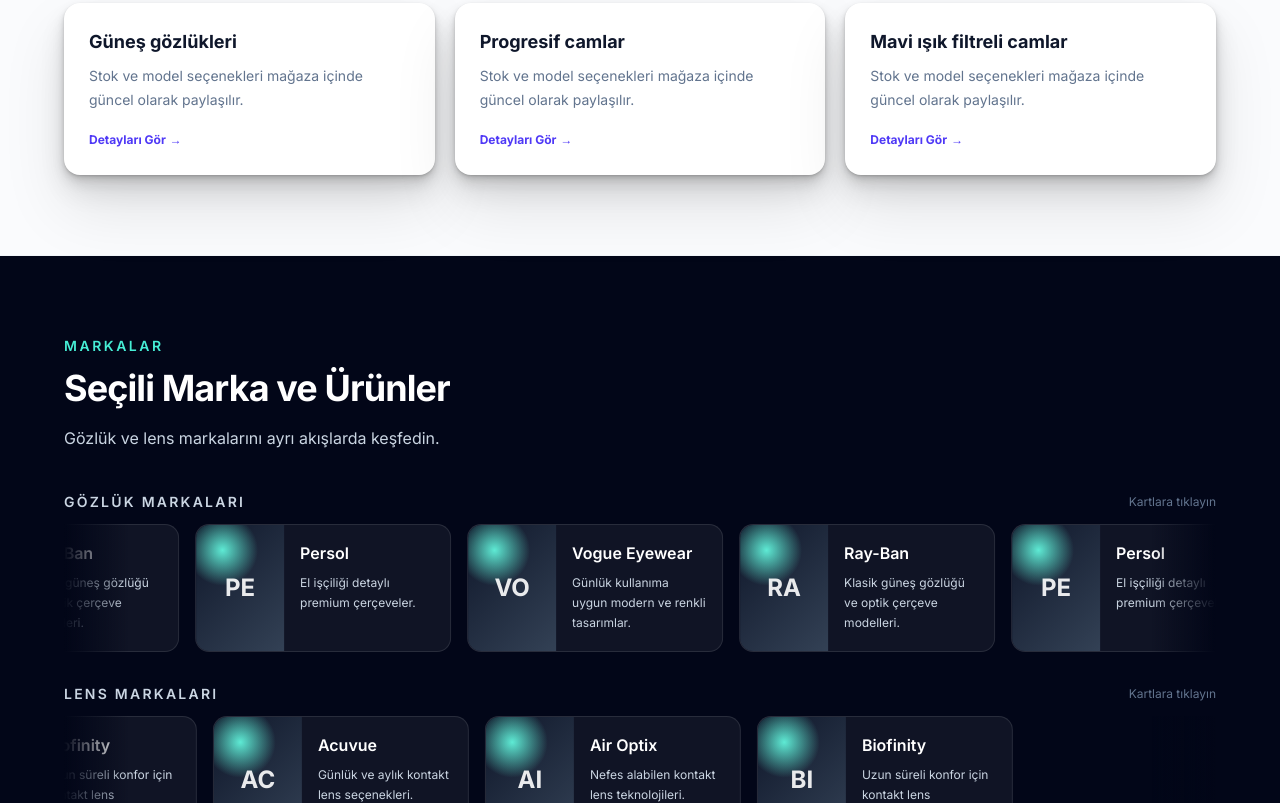
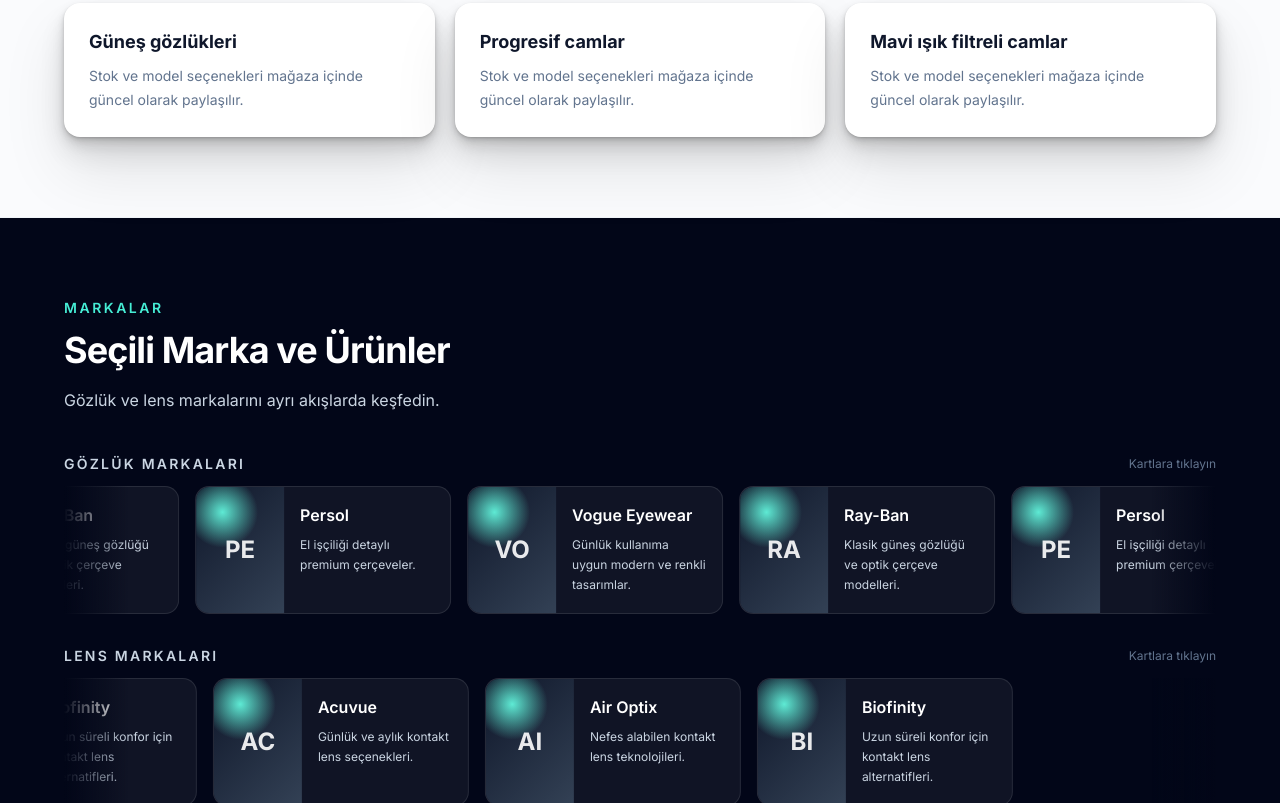
Before and after one commit to YusufTahirOrhan/admin-panel-frontend, a Next.js app: page / in a window 1280 px wide. Shown: the part 2080-2883 px from the top of the page. Built offline with nearby package versions, Linux system fonts and the light colour scheme; no server answers.

Commit message:
fix: removed non-clickable Detayları Gör element from featured products cards

```diff
--- a/src/components/public/gsap-sections.tsx
+++ b/src/components/public/gsap-sections.tsx
@@ -650,10 +650,6 @@
                 <p className="mt-2 text-sm leading-6 text-slate-500">
                   Stok ve model seçenekleri mağaza içinde güncel olarak paylaşılır.
                 </p>
-                <div className="mt-5 inline-flex items-center gap-1 text-xs font-bold text-indigo-600">
-                  <span>Detayları Gör</span>
-                  <span className="cta-arrow transition-transform duration-300 group-hover:translate-x-1.5">→</span>
-                </div>
               </div>
             </BorderGlow>
           ))}
```
